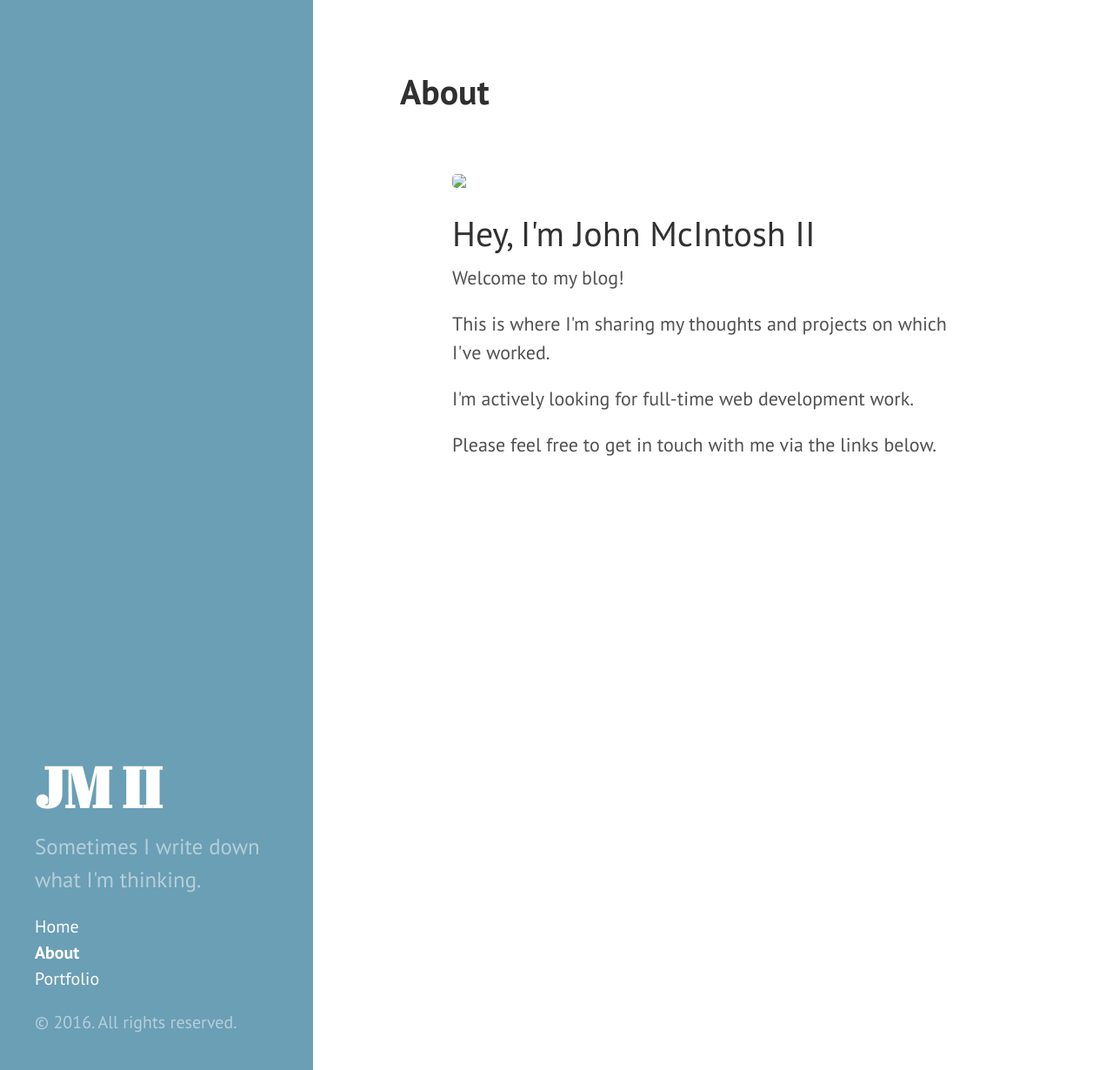
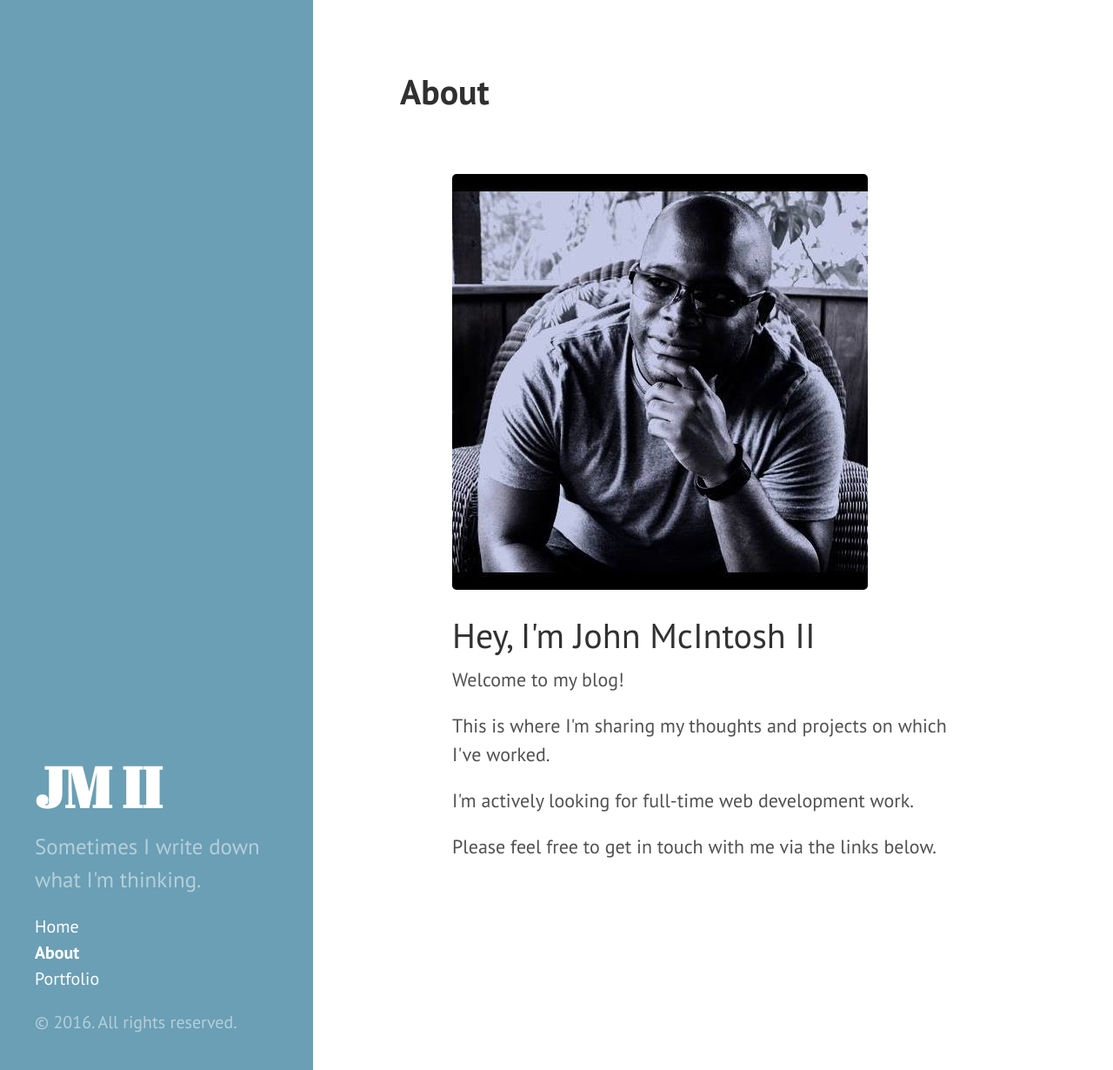
Before and after one commit to ver2point0/ver2point0.github.io, a Jekyll site: the page built from about.html, in a window 1280 px wide and 1230 px high. Shown: the whole window at 87% size. Built offline with Jekyll 4.4.1, drawn with Linux system fonts in a browser that asks for light colours.

Commit message:
update profile image path

```diff
--- a/_includes/sidebar.html
+++ b/_includes/sidebar.html
@@ -30,7 +30,5 @@
 
     <p>&copy; {{ site.time | date: '%Y' }}. All rights reserved.</p>
 
-
-
   </div>
 </div>
--- a/about.html
+++ b/about.html
@@ -6,7 +6,7 @@ permalink: /about/
 
 <div id="page_wrapper">
 	<div id="profile_image">
-	    <img src="public/profile.png">
+	    <img src="/public/profile.png">
 	</div>
 
 	<div id="content">
--- a/public/css/hyde.css
+++ b/public/css/hyde.css
@@ -260,7 +260,6 @@ a.sidebar-nav-item:focus {
 	margin-right: 2em;
 }
 
-
 #content h1 {
 		font-weight: 500;
 }
```
